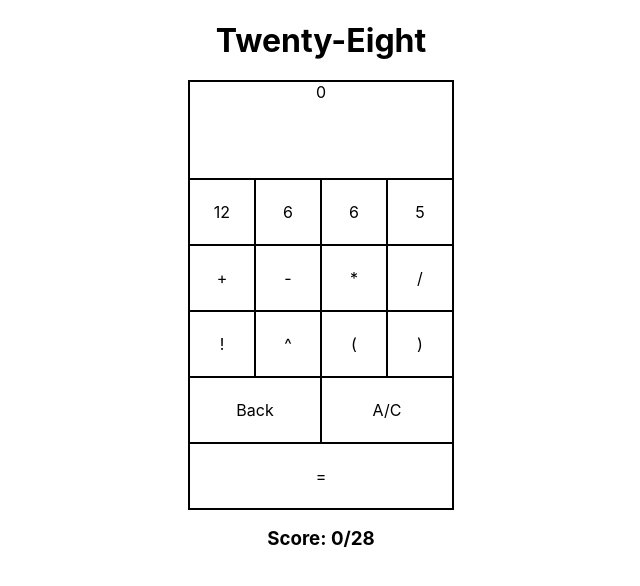
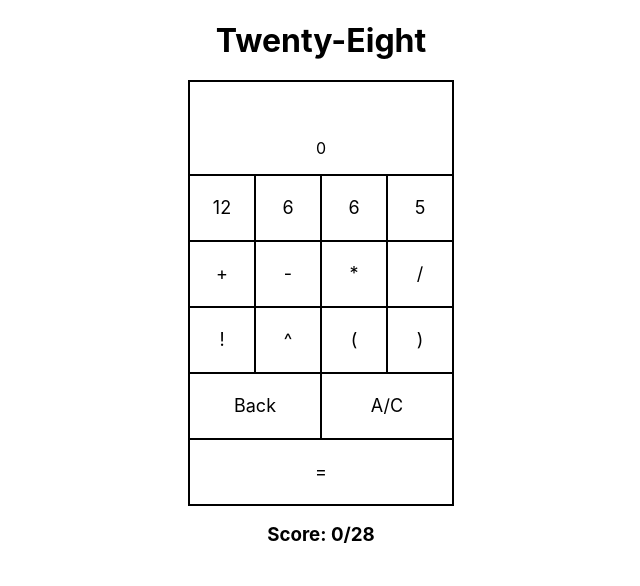
Before and after one commit to RobOwenKing/forty-two, a React (Create React App) app: page / in a window 1280 px wide. Shown: the top 586 px of the page, without its empty margins (319-959 px from the left). Built offline with nearby package versions, Linux system fonts and the light colour scheme.

Commit message:
feat: Styling .output divs

```diff
--- a/src/App.css
+++ b/src/App.css
@@ -5,10 +5,11 @@
 .grid {
   display: grid;
   grid-template-columns: repeat(4, 64px);
-  grid-template-rows: minmax(6rem, auto) repeat(5, 64px);
+  grid-template-rows: minmax(88px, auto) repeat(5, 64px);
   justify-content: center;
   align-items: center;
   gap: 2px;
+  font-size: 18px;
 }
 
 .span-four {
@@ -23,6 +24,18 @@
   outline: solid black 2px;
   height: 100%;
   width: 100%;
+}
+
+.output-calculation {
+  height: 32px;
+  font-size: 32px;
+  margin-top: 16px;
+}
+
+.output-value {
+  font-size: 16px;
+  margin-top: 8px;
+  margin-bottom: 16px;
 }
 
 .button {
```
